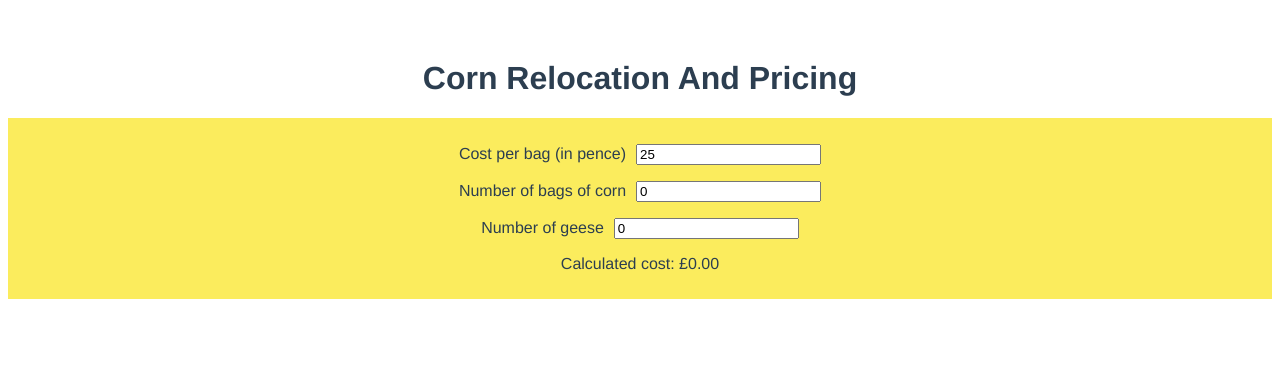
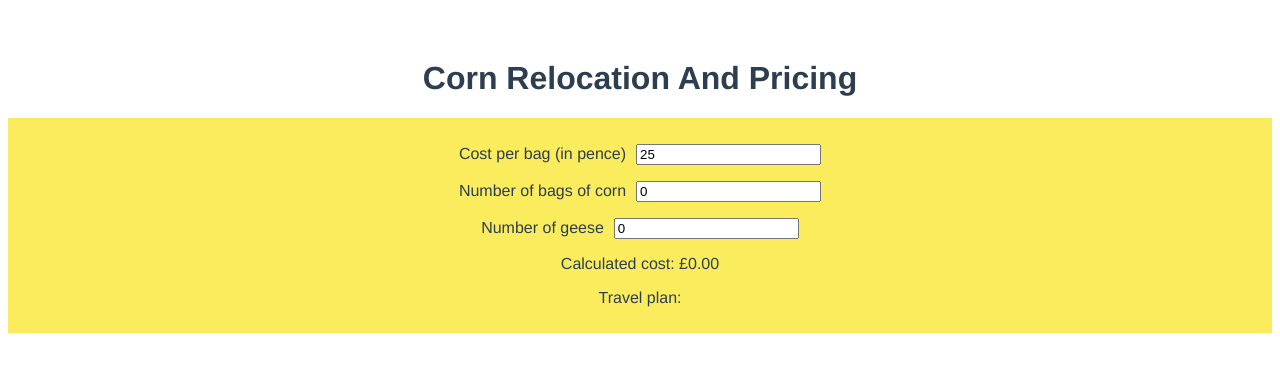
Before and after one commit to madetech/farmer-ferry, a Vue app: page / in a window 1280 px wide. Shown: the top 372 px of the page. Built offline with nearby package versions, Linux system fonts and the light colour scheme.

Commit message:
Display travel plan

```diff
--- a/src/App.vue
+++ b/src/App.vue
@@ -1,6 +1,6 @@
 <template>
   <div id="app">
-    <Ferry msg="Hello World"/>
+    <Ferry />
   </div>
 </template>
 
--- a/src/components/Ferry.vue
+++ b/src/components/Ferry.vue
@@ -15,12 +15,22 @@
                 <input type="text" id="numGeese" v-model="numGeese">
             </p>
             <p>Calculated cost: {{ calculatedCost }}</p>
+            <div v-if="travelPlan.isPossible">
+                <p>Travel plan:</p>
+                <ul>
+                    <li v-for="crossing in crossings" :key="crossing">
+                        {{ crossing }}
+                    </li>
+                </ul>
+            </div>
+            <p v-else>Cannot generate travel plan.</p>
         </form>
     </div>
 </template>
 
 <script>
-    import { calculatePrices } from '../services/pricing.js';
+    import {calculatePrices} from '../services/pricing.js';
+    import {generateTravelPlan} from "../services/travel-plan";
 
     export default {
         name: 'Ferry',
@@ -42,6 +52,15 @@
                     return calculatedPrices.error;
                 }
                 return `£${(calculatedPrices.price / 100).toFixed(2)}`;
+            },
+            travelPlan: function() {
+                return generateTravelPlan({
+                    corn: parseInt(this.numBagsOfCorn, 10),
+                    geese: parseInt(this.numGeese, 10)
+                });
+            },
+            crossings: function() {
+                return this.travelPlan.plan;
             }
         }
     }
```
